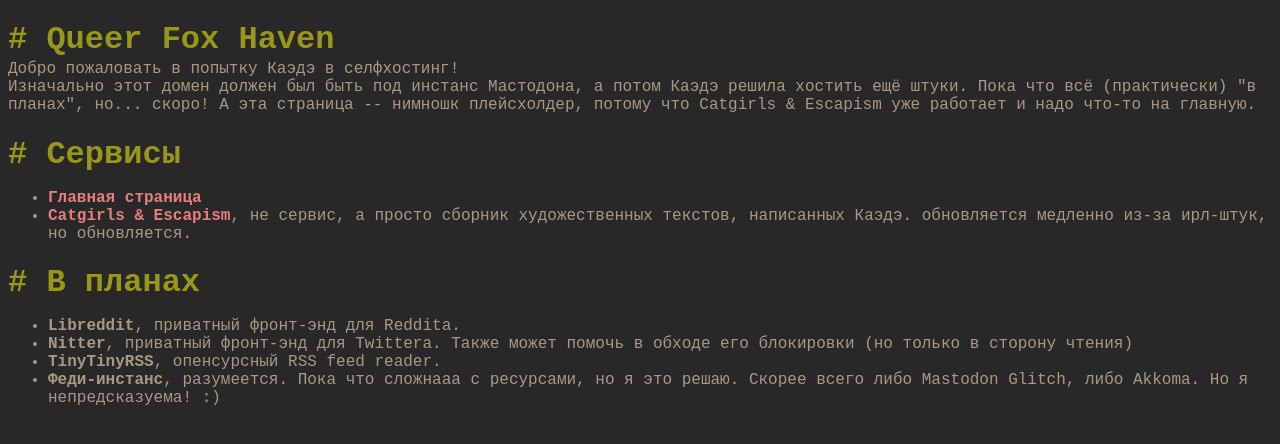
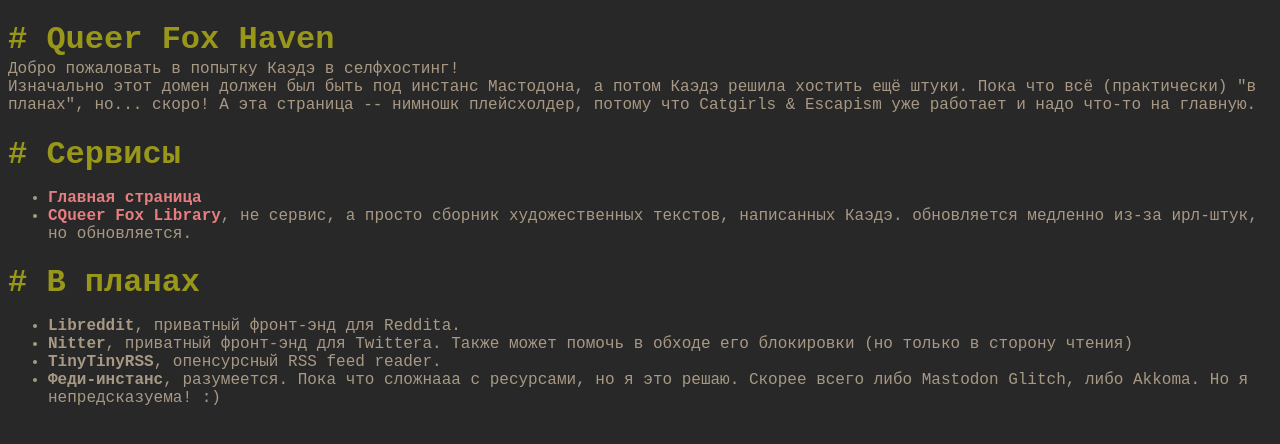
Before and after one commit to kaedeisafox/queerfoxes_mainpage, a plain HTML site: page index.html in a window 1280 px wide. Drawn offline with Linux system fonts and the light colour scheme.

Commit message:
Update index.html

```diff
--- a/index.html
+++ b/index.html
@@ -19,7 +19,7 @@
         <p>
             <ul>
                 <li><b><a href="https://allfoxesare.gay">Главная страница</a></b></li>
-                <li><b><a href="https://txt.allfoxesare.gay">Catgirls & Escapism</a></b>, не сервис, а просто сборник художественных текстов, написанных Каэдэ. обновляется медленно из-за ирл-штук, но обновляется.</li>
+                <li><b><a href="https://txt.allfoxesare.gay">CQueer Fox Library</a></b>, не сервис, а просто сборник художественных текстов, написанных Каэдэ. обновляется медленно из-за ирл-штук, но обновляется.</li>
             </ul>
         </p>
         <h1> <id="planning"> В планах</h1>
```
